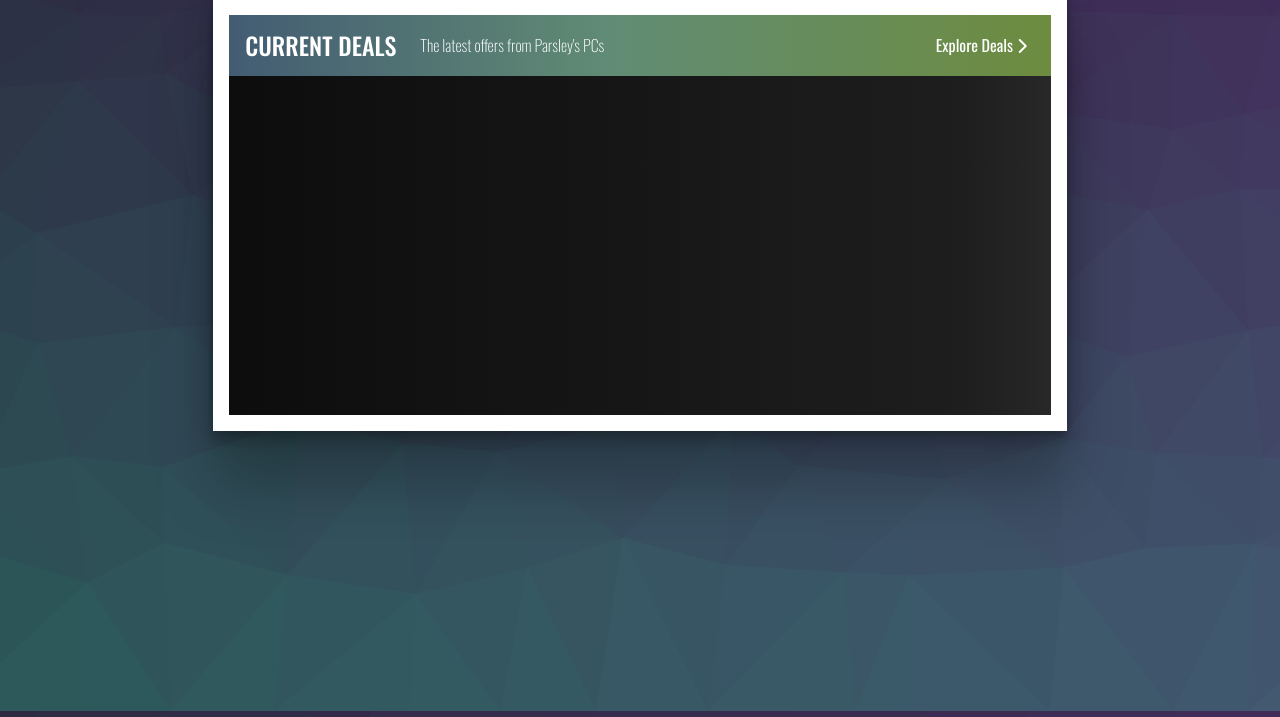
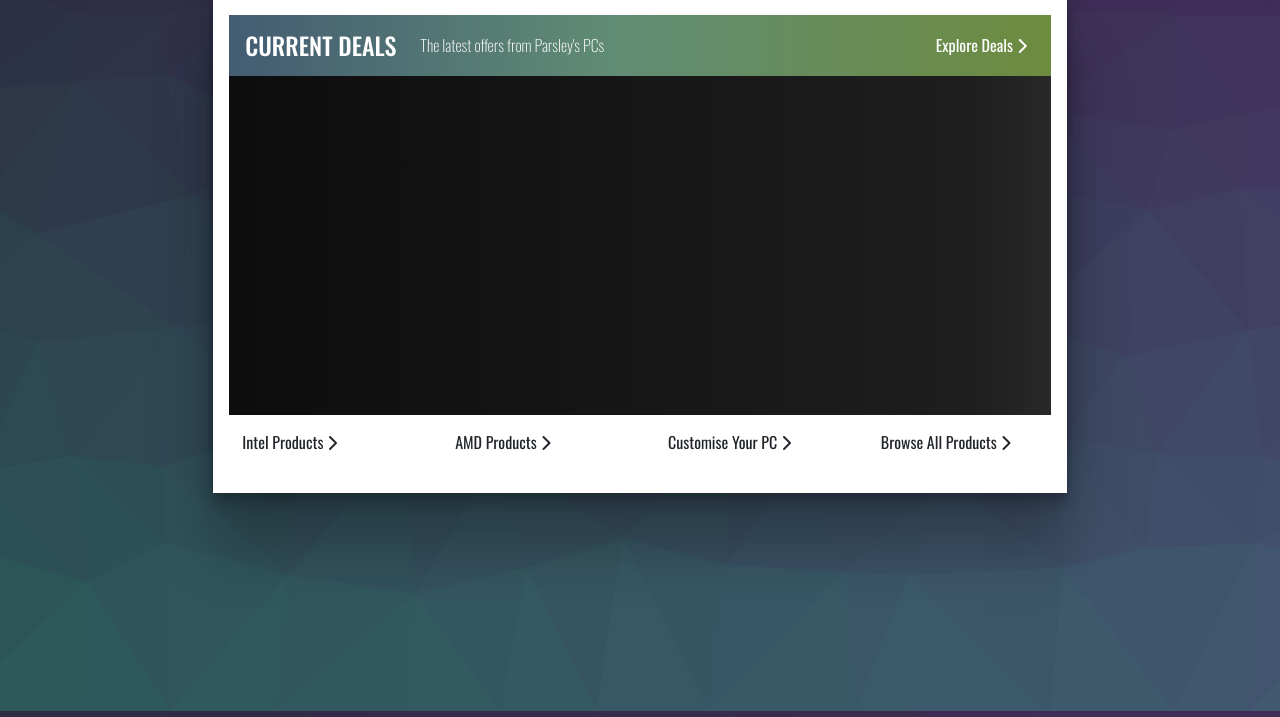
Before and after one commit to Mark-Assessment/n-parsley-parsleys-pcs-M4-2, a Django app: template home/templates/home/index.html in a window 1280 px wide. Shown: the part 89-806 px from the top of the page. Run offline with Django 3.2, Linux system fonts and the light colour scheme; the template is opened without the code that fills it, so the values that code supplies are empty; some libraries are stand-ins or nearby versions.

Commit message:
feat: Add quicknav section

```diff
--- a/home/templates/home/index.html
+++ b/home/templates/home/index.html
@@ -19,8 +19,34 @@
             <div class="deals">
                 <div class="deals-header d-flex p-3">
                     <h3 class="text-uppercase mb-0">Current Deals</h3>
-                    <p class="my-auto ml-4 font-weight-lighter d-none d-md-flex">The latest offers from Parsley's PCs</p>
-                    <a href="#" class="deals-link"><p>Explore Deals <i class="fa-solid fa-chevron-right"></i></p></a>
+                    <p class="my-auto ml-4 font-weight-lighter d-none d-md-flex">The latest offers from Parsley's PCs
+                    </p>
+                    <a href="#" class="deals-link">
+                        <p>Explore Deals <i class="fa-solid fa-chevron-right"></i></p>
+                    </a>
+                </div>
+            </div>
+            <div class="quick-nav row py-2 px-0">
+
+                <div class="col-6 col-lg-3 mb-2">
+                    <a href="#" class="btn">
+                        <p class="mb-0">Intel Products <i class="fa-solid fa-chevron-right"></i></p>
+                    </a>
+                </div>
+                <div class="col-6 col-lg-3">
+                    <a href="#" class="btn">
+                        <p class="mb-0">AMD Products <i class="fa-solid fa-chevron-right"></i></p>
+                    </a>
+                </div>
+                <div class="col-6 col-lg-3">
+                    <a href="#" class="btn">
+                        <p class="mb-0">Customise Your PC <i class="fa-solid fa-chevron-right"></i></p>
+                    </a>
+                </div>
+                <div class="col-6 col-lg-3">
+                    <a href="#" class="btn">
+                        <p class="mb-0">Browse All Products <i class="fa-solid fa-chevron-right"></i></p>
+                    </a>
                 </div>
             </div>
         </div>
```
